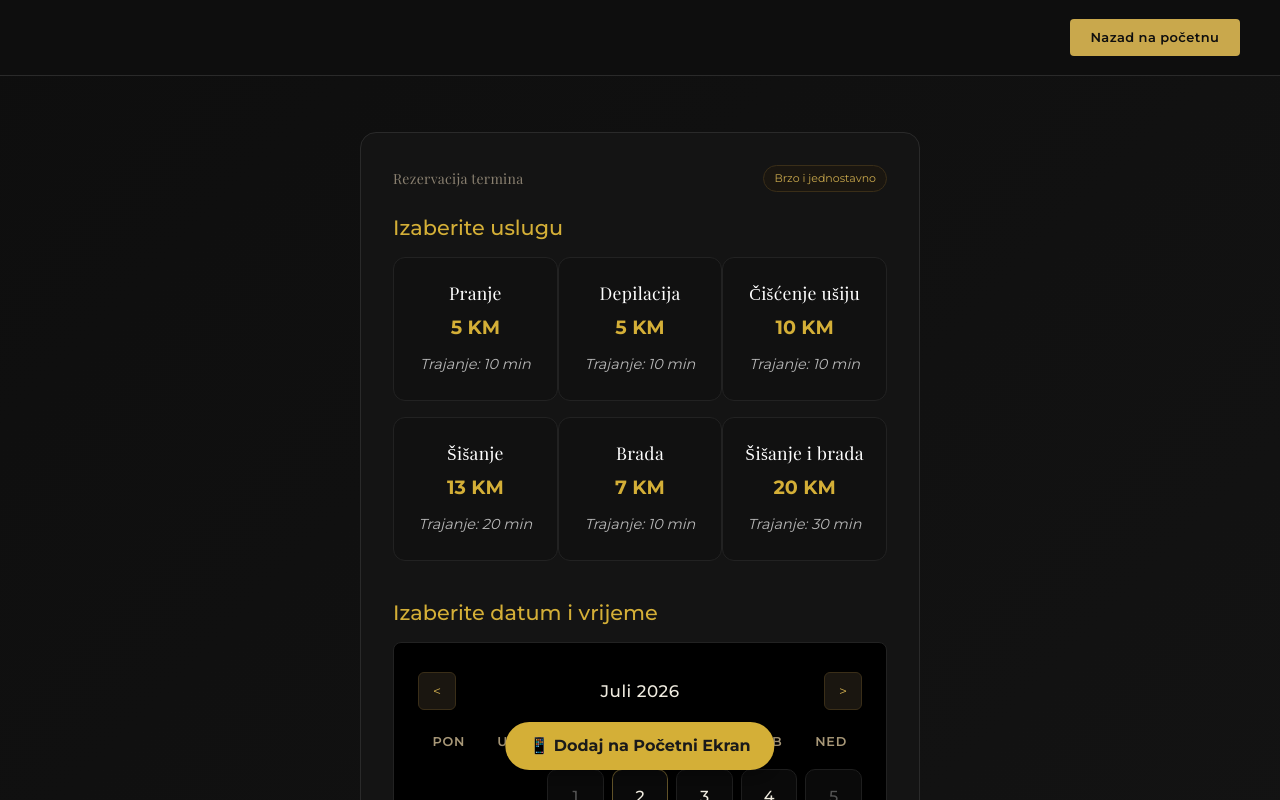
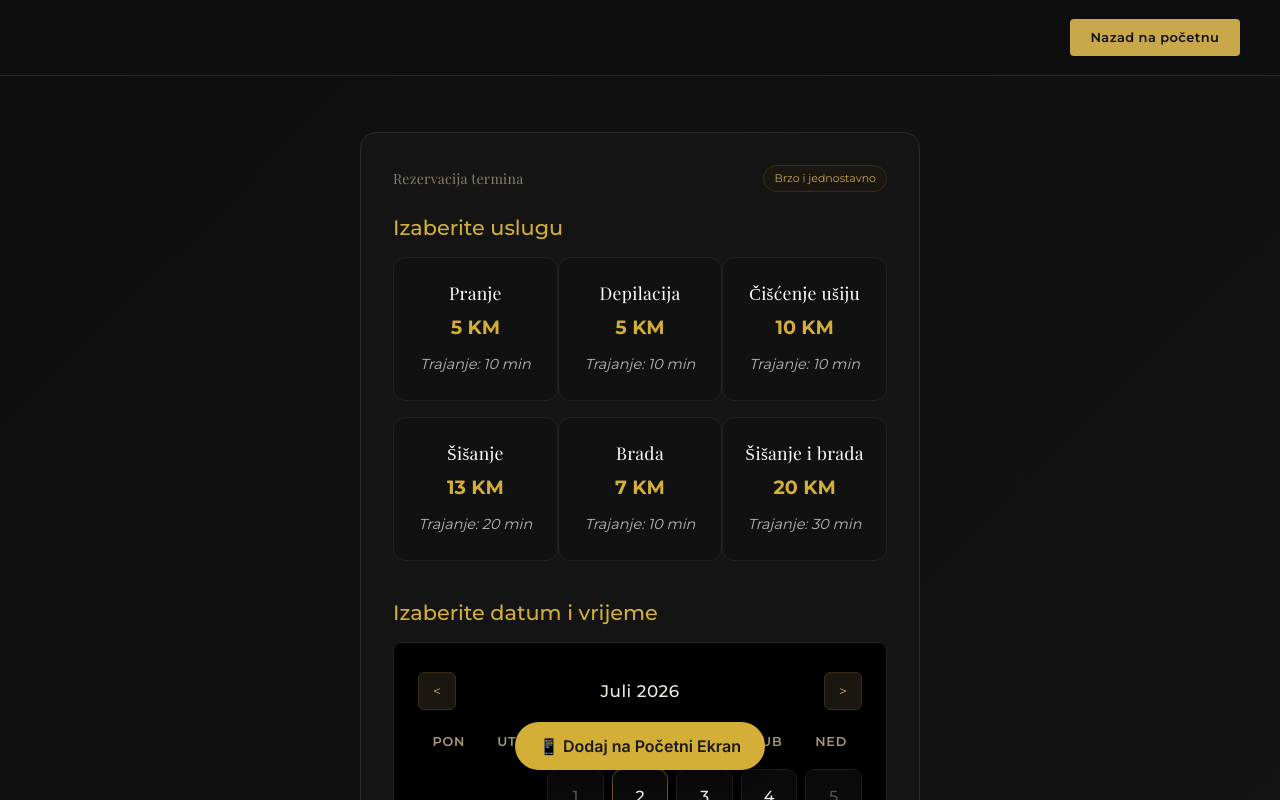
Before and after one commit to GameScril/barbeshopa, a website: page public/reservation.html in a window 1280 px wide. Shown: the top 800 px of the page. Drawn offline with nearby package versions, Linux system fonts and the light colour scheme.

Commit message:
PWA font

```diff
--- a/public/styles.css
+++ b/public/styles.css
@@ -496,14 +496,20 @@ body.booking-page .footer {
     display: none;
     position: fixed;
     bottom: 30px;
-    left: 50%;
-    transform: translateX(-50%);
+    left: 0;
+    right: 0;
+    margin: 0 auto;
+    width: max-content;
     z-index: 1000;
     background: var(--gold);
     color: var(--black);
     padding: 12px 24px;
     border-radius: 50px;
-    font-weight: bold;
+    font-family: 'Inter', sans-serif;
+    font-weight: 600;
+    font-size: 1rem;
+    -webkit-font-smoothing: antialiased;
+    -moz-osx-font-smoothing: grayscale;
     cursor: pointer;
     border: none;
     box-shadow: 0 4px 12px rgba(0,0,0,0.3);
@@ -525,7 +531,7 @@ body.booking-page .service-options {
 
 .install-button:hover {
     background: var(--light-gold);
-    transform: translateX(-50%) translateY(-2px);
+    transform: translateY(-2px);
     box-shadow: var(--shadow-lg);
 }
 
```
Also changed, not shown: public/service-worker.js (+12 -13 lines).
